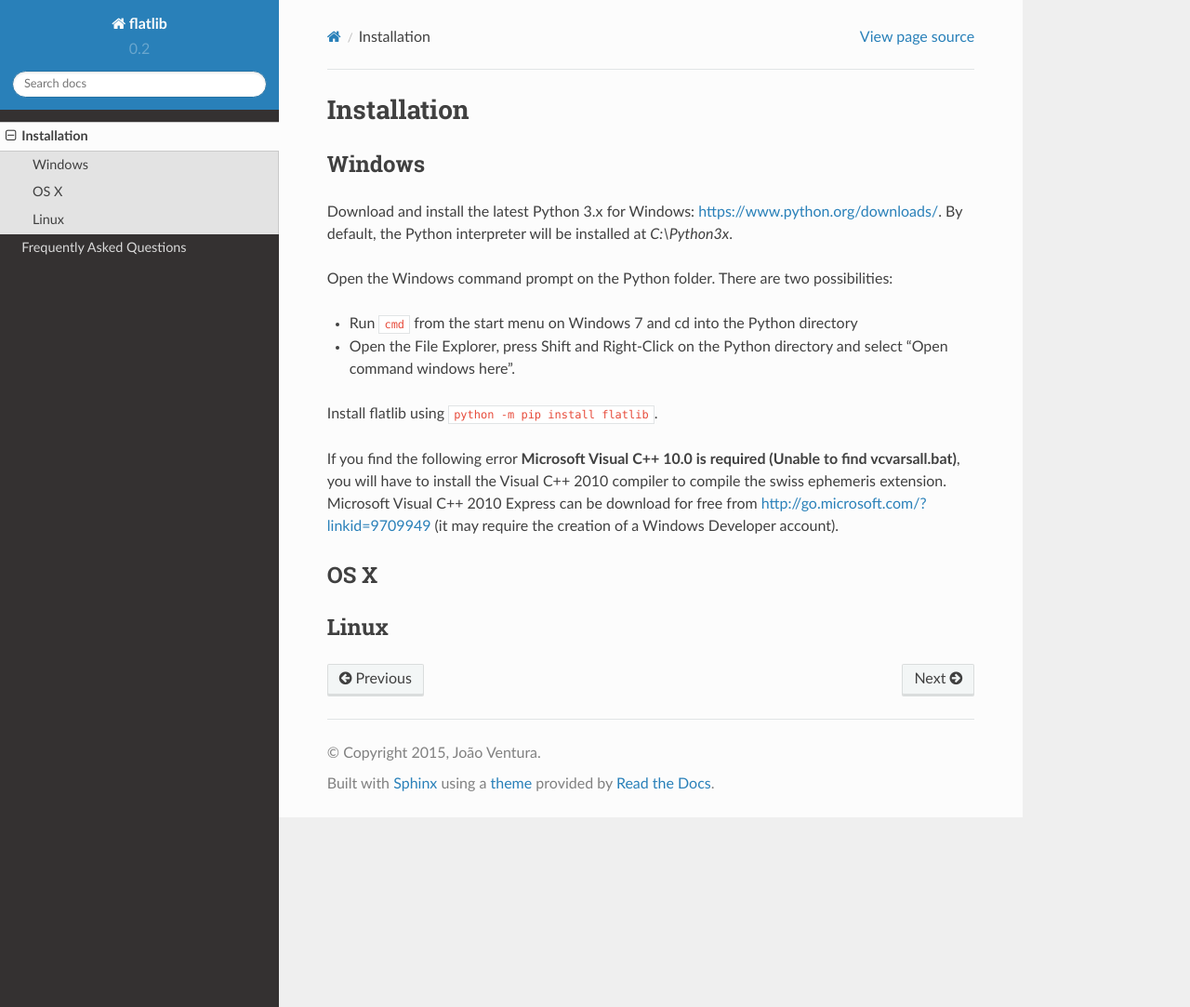
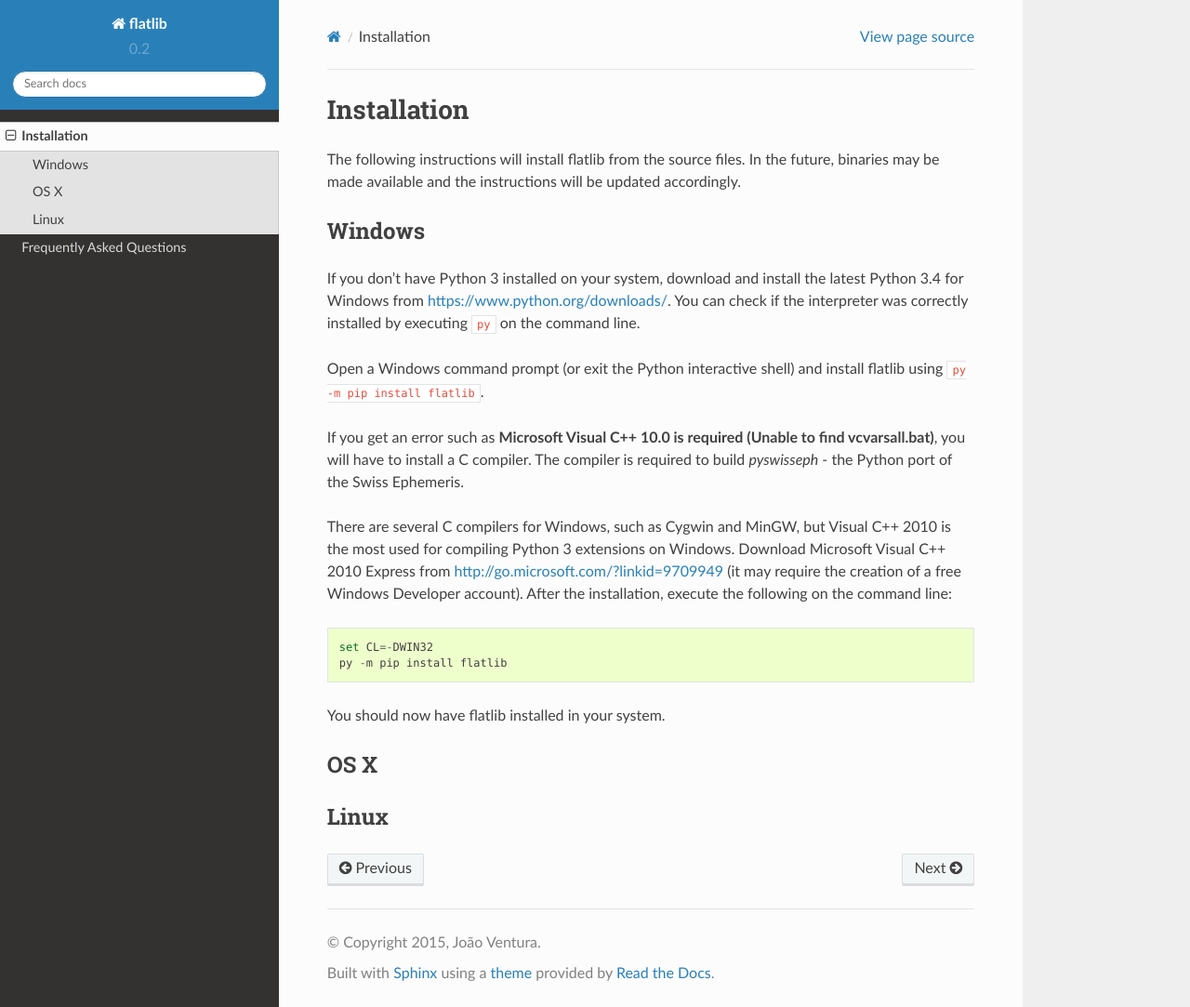
Before and after one commit to flatangle/flatlib, a Sphinx documentation site: the page built from docs/source/installation.rst, in a window 1280 px wide and 1083 px high. Shown: the whole window at 93% size. Built offline with Sphinx 7.4.7 and the Read the Docs theme 2.0.0, drawn with Linux system fonts in a browser that asks for light colours.

Commit message:
Update windows installation docs

```diff
--- a/docs/source/installation.rst
+++ b/docs/source/installation.rst
@@ -1,23 +1,31 @@
 Installation
 ============
+
+The following instructions will install flatlib from the source files. In the future, binaries may be made available
+and the instructions will be updated accordingly.
 
 Windows
 -------
 
-Download and install the latest Python 3.x for Windows: https://www.python.org/downloads/.
-By default, the Python interpreter will be installed at *C:\\Python3x*.
+If you don't have Python 3 installed on your system, download and install the latest Python 3.4 for Windows from
+https://www.python.org/downloads/. You can check if the interpreter was correctly installed by executing ``py`` on the
+command line.
 
-Open the Windows command prompt on the Python folder. There are two possibilities:
+Open a Windows command prompt (or exit the Python interactive shell) and install flatlib using ``py -m pip install
+flatlib``.
 
-- Run ``cmd`` from the start menu on Windows 7 and cd into the Python directory
-- Open the File Explorer, press Shift and Right-Click on the Python directory and select "Open command windows here".
+If you get an error such as  **Microsoft Visual C++ 10.0 is required (Unable to find vcvarsall.bat)**, you will have
+to install a C compiler. The compiler is required to build *pyswisseph* - the Python port of the Swiss Ephemeris.
 
-Install flatlib using ``python -m pip install flatlib``.
+There are several C compilers for Windows, such as Cygwin and MinGW, but Visual C++ 2010 is the most used for compiling
+Python 3 extensions on Windows. Download Microsoft Visual C++ 2010 Express from http://go.microsoft.com/?linkid=9709949
+(it may require the creation of a free Windows Developer account). After the installation, execute the following on
+the command line::
 
-If you find the following error **Microsoft Visual C++ 10.0 is required (Unable to find vcvarsall.bat)**,
-you will have to install the Visual C++ 2010 compiler to compile the swiss ephemeris extension.
-Microsoft Visual C++ 2010 Express can be download for free from http://go.microsoft.com/?linkid=9709949 (it may
-require the creation of a Windows Developer account).
+   set CL=-DWIN32
+   py -m pip install flatlib
+
+You should now have flatlib installed in your system.
 
 OS X
 ----
```
